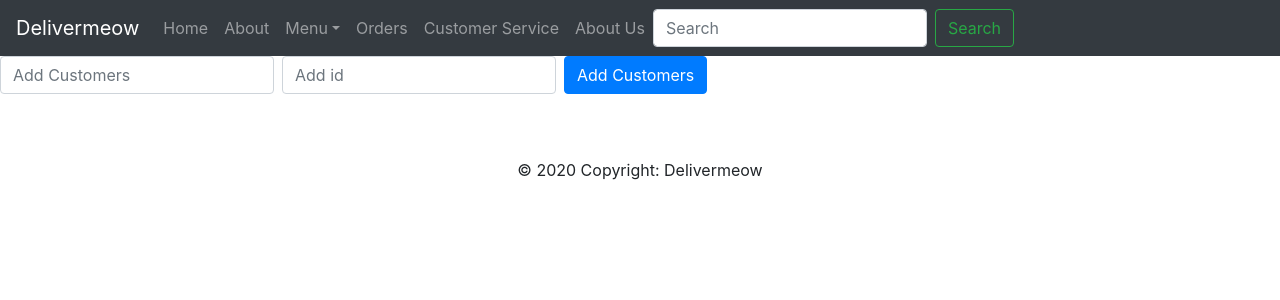
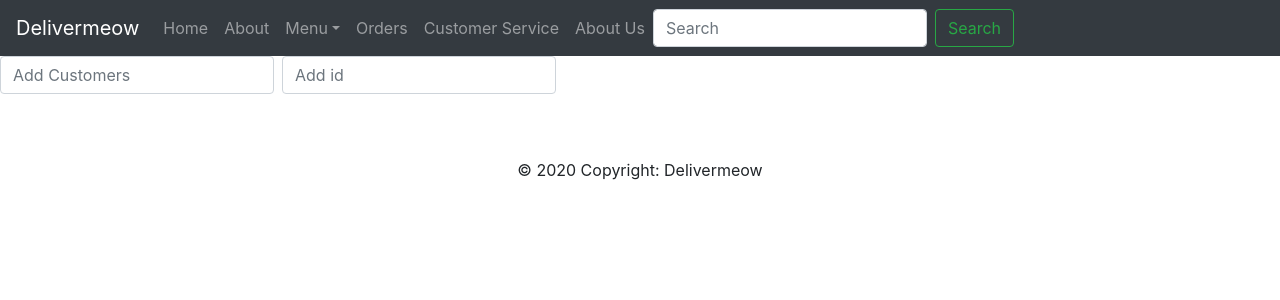
Before and after one commit to nwenhui/FDS, a React (Create React App) app in the folder delivery2/: page / in a window 1280 px wide. Shown: the top 300 px of the page. Built offline with nearby package versions, Linux system fonts and the light colour scheme.

Commit message:
remove stuff

```diff
--- a/delivery2/src/App.js
+++ b/delivery2/src/App.js
@@ -10,38 +10,38 @@ import Routes from "./Route";
 import { Route, NavLink, Switch } from "react-router-dom";
 
 class App extends Component {
-  constructor() {
-    super();
-    this.state = {
-      customers: []
-    };
-  }
+  // constructor() {
+  //   super();
+  //   this.state = {
+  //     customers: []
+  //   };
+  // }
 
-  componentDidMount() {
-    console.log("COMPONENT HAS MOUNTED");
-  }
+  // componentDidMount() {
+  //   console.log("COMPONENT HAS MOUNTED");
+  // }
 
-  addCustomers(event) {
-    event.preventDefault();
-    let data = {
-      customer_id: this.refs.customer_id.value,
-      customer_name: this.refs.customer_name.value
-    };
-    var request = new Request("http://localhost:3000/api/new-customer", {
-      method: "POST",
-      headers: new Headers({ "Content-Type": "application/json" }),
-      body: JSON.stringify(data)
-    });
+  // addCustomers(event) {
+  //   event.preventDefault();
+  //   let data = {
+  //     customer_id: this.refs.customer_id.value,
+  //     customer_name: this.refs.customer_name.value,
+  //   };
+  //   var request = new Request("http://localhost:3000/api/new-customer", {
+  //     method: "POST",
+  //     headers: new Headers({ "Content-Type": "application/json" }),
+  //     body: JSON.stringify(data),
+  //   });
 
-    fetch(request).then(function(response) {
-      response.json().then(function(data) {
-        console.log(data);
-      });
-    });
-  }
+  //   fetch(request).then(function (response) {
+  //     response.json().then(function (data) {
+  //       console.log(data);
+  //     });
+  //   });
+  // }
 
   render() {
-    let title = this.state.title;
+    // let title = this.state.title;
     return (
       <div className="App">
         <NavBar />
@@ -58,14 +58,14 @@ class App extends Component {
             type="text"
             placeholder="Add id"
           />
-          <button
+          {/* <button
             type="button"
             class="btn btn-primary"
             onClick={this.addCustomers.bind(this)}
           >
             {" "}
             Add Customers
-          </button>
+          </button> */}
         </form>
 
         <Footer />
--- a/delivery2/src/containers/HomePage/HomePage.js
+++ b/delivery2/src/containers/HomePage/HomePage.js
@@ -1,6 +1,6 @@
 import React, { Component } from "react";
 import "./style.css";
-import foodpic from "/Users/ngjingkang/Desktop/website/delivery2/src/containers/images/lily-banse--YHSwy6uqvk-unsplash.jpg";
+import foodpic from "../../../src/images/lily-banse--YHSwy6uqvk-unsplash.jpg";
 
 class HomePage extends Component {
   render() {
```
Also changed, not shown: delivery2/src/images/person-sitting-near-table-with-teacups-and-plates-2074130.jpg (renamed from delivery2/src/containers/images/person-sitting-near-table-with-teacups-and-plates-2074130.jpg), 1 other file (tests, documents, lock files or other folders).
